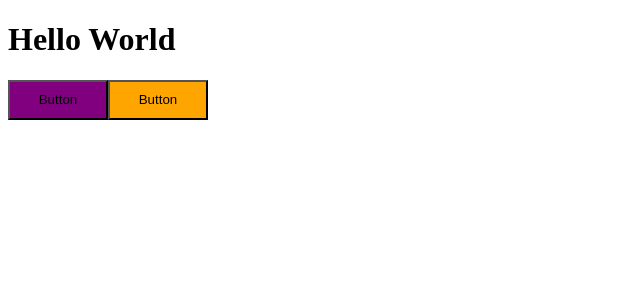
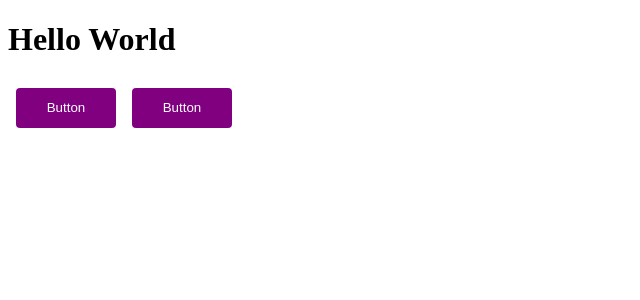
Before and after one commit to miguelfiais/ignite-timer, a React (Vite) app: page / in a window 1280 px wide. Shown: the top 300 px of the page, without its empty margins (0-640 px from the left). Built offline with nearby package versions, Linux system fonts and the light colour scheme.

Commit message:
feat: add theme and theme typing

```diff
--- a/src/components/Button.styles.ts
+++ b/src/components/Button.styles.ts
@@ -1,4 +1,4 @@
-import styled, { css } from "styled-components";
+import styled from "styled-components";
 
 interface ButtonContainerProps {
     variant: ButtonVariant
@@ -6,16 +6,13 @@
 
 export type ButtonVariant = "primary" | "secondary" | "danger" | "success"
 
-const ButtonVariants = {
-    primary: "purple",
-    secondary: "orange",
-    danger: "red",
-    success: "green"
-}
-
 export const ButtonContainer = styled.button<ButtonContainerProps>`
     width: 100px;
     height: 40px;
+    border-radius: 4px;
+    border: 0;
+    margin: 8px;
+    background-color: ${props => props.theme.primary};
+    color: ${props => props.theme.text};
 
-    ${props => css`background-color: ${ButtonVariants[props.variant]}`}
 `
--- /dev/null
+++ b/src/styles/themes/default.ts
@@ -0,0 +1,5 @@
+export const defaultTheme = {
+    primary: "purple",
+    secondary: "orange",
+    text: "#fff"
+}
```
Also changed, not shown: src/@types/styles.d.ts (added, +8 -0 lines), src/App.tsx (+5 -2 lines).
